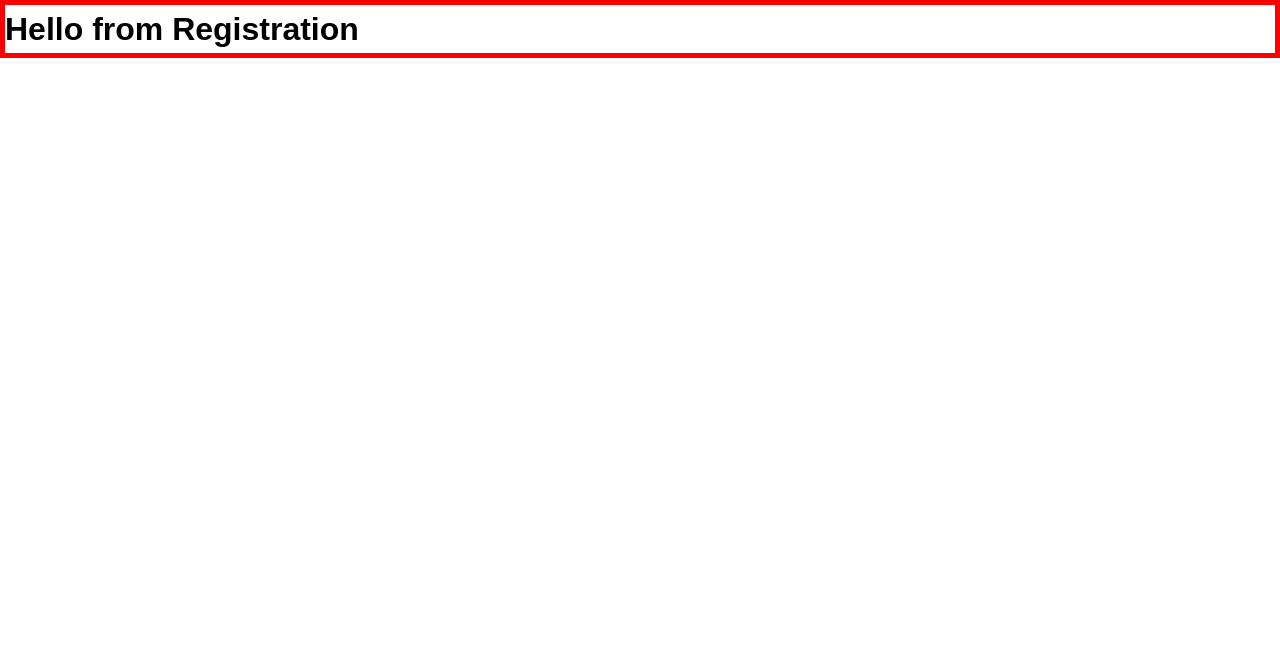
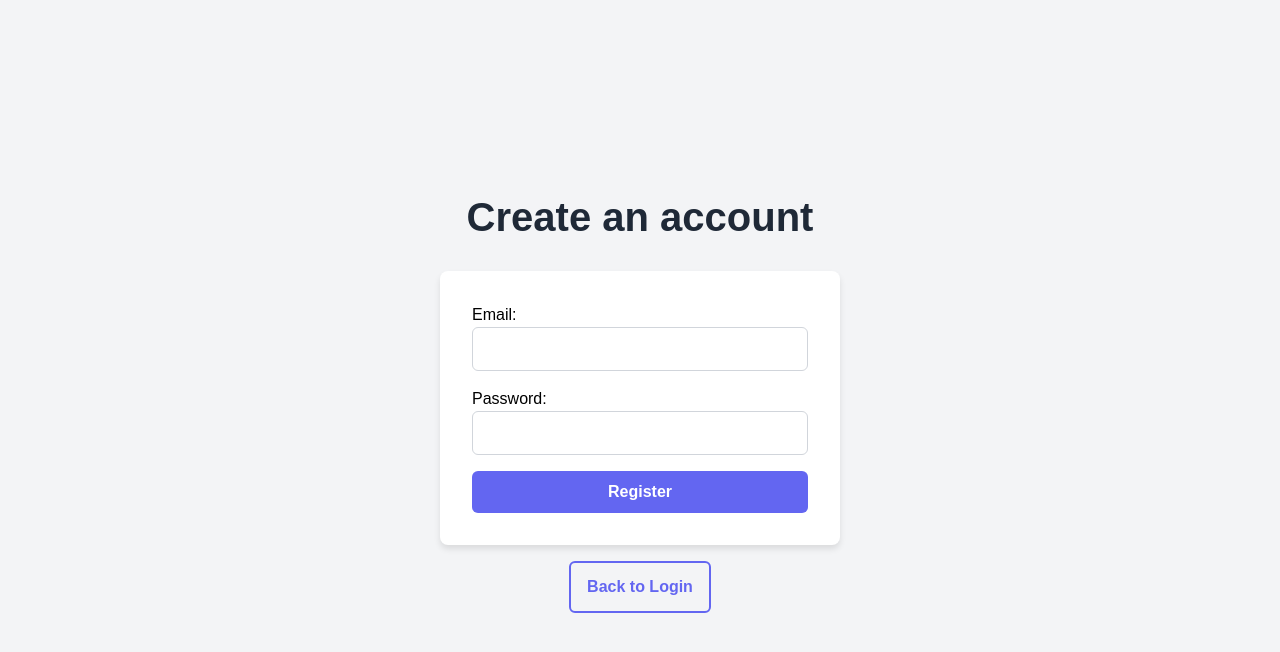
Before and after one commit to amagalla/hide-and-secret, a React (Vite) app in the folder app/client/: page /register in a window 1280 px wide. Shown: the top 652 px of the page. Built offline with nearby package versions, Linux system fonts and the light colour scheme; no server answers.

Commit message:
feat(pages/Registration, styles/Registration): implemented registeration page with styles

```diff
--- a/app/client/src/pages/Registration.tsx
+++ b/app/client/src/pages/Registration.tsx
@@ -1,7 +1,81 @@
-import '../styles/Registration.css'
+import { ChangeEvent, FormEvent, useState } from 'react';
+import { useNavigate } from 'react-router-dom';
+import apiClient from '../utils/apiClient';
+import axios from 'axios';
+import '../styles/Login.css';
 
-const Registeration = () => {
-    return <h1 className='reg-main'>Hello from Registration</h1>
-  }
+const Registration = () => {
+  const [regData, setRegData] = useState({
+    email: '',
+    password: ''
+  });
 
-  export default Registeration;
+  const [errorMessage, setErrorMessage] = useState('');
+  const navigate = useNavigate();
+
+  const handleChange = (e: ChangeEvent<HTMLInputElement>) => {
+    const { name, value } = e.target;
+
+    setRegData({
+      ...regData,
+      [name]: value
+    });
+  };
+
+  const handleSubmit = async (e: FormEvent<HTMLFormElement>) => {
+    e.preventDefault();
+
+    try {
+      const resp = await apiClient.post('/profiles/register', regData);
+
+      navigate('/username', { state: { id: resp.data.id } });
+    } catch (err: unknown) {
+      if (err instanceof Error) {
+        if (axios.isAxiosError(err)) {
+          const data = err.response?.data;
+          setErrorMessage(data.message);
+        }
+      }
+    }
+  };
+
+  return (
+    <div className="login-container">
+      <div className='registration-header'>
+        <h1>Create an account</h1>
+      </div>
+      <form onSubmit={handleSubmit}>
+        <label>
+          Email:
+          <input
+            type="text"
+            name="email"
+            value={regData.email}
+            onChange={handleChange}
+            required
+          />
+        </label>
+        <label>
+          Password:
+          <input
+            type="password"
+            name="password"
+            value={regData.password}
+            onChange={handleChange}
+            required
+          />
+        </label>
+        <button type="submit">Register</button>
+      </form>
+      {errorMessage && <p className="error-message">{errorMessage}</p>}
+      <p
+        onClick={() => navigate('/')}
+        className='btn-register'
+      >
+        Back to Login
+      </p>
+    </div>
+  );
+};
+
+export default Registration;
--- a/app/client/src/styles/Registration.css
+++ /dev/null
@@ -1,3 +0,0 @@
-.reg-main {
-    border: 5px solid red;
-}
```
